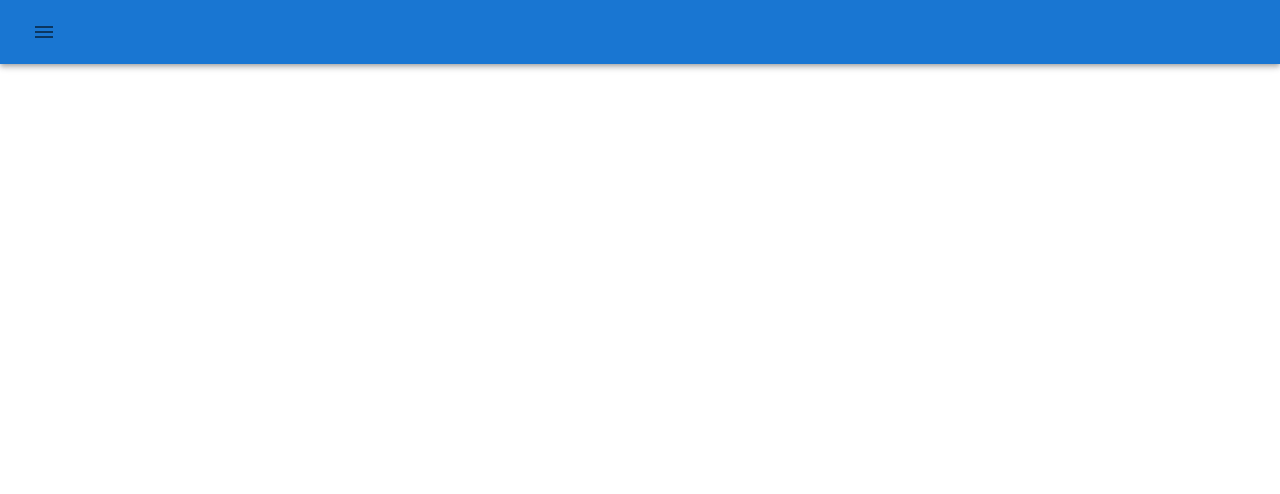
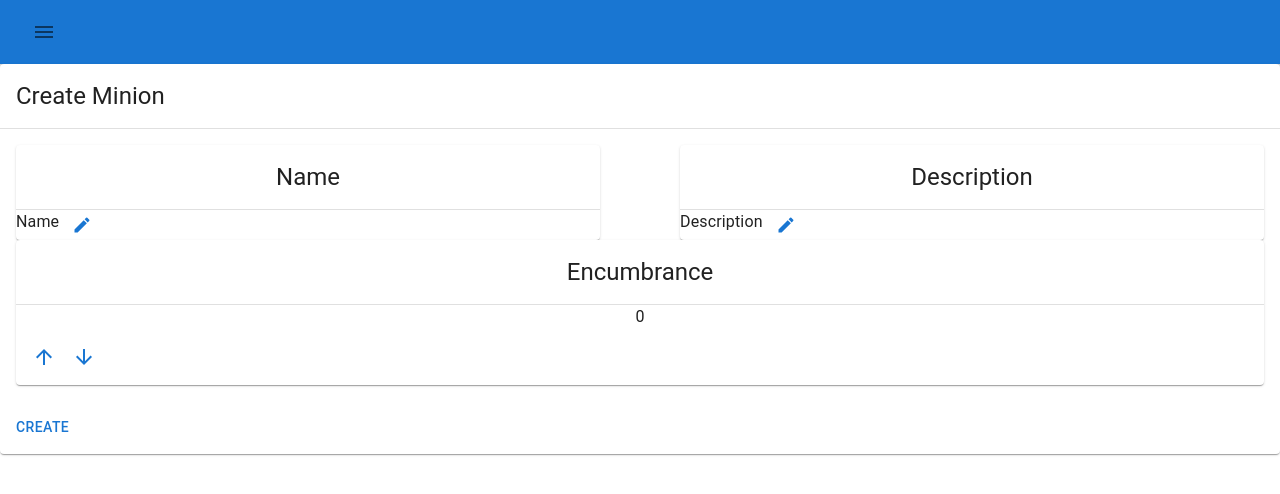
Before and after one commit to genraven1/genesys, a React (Create React App) app: page /equipment/armor/new in a window 1280 px wide. Before the commit this address had no page. Shown: the top 494 px of the page. Built offline with nearby package versions, Linux system fonts and the light colour scheme.

Commit message:
update Create Armor page

```diff
--- a/src/components/HomePage.tsx
+++ b/src/components/HomePage.tsx
@@ -7,11 +7,14 @@ import MinionTable from './npc/minion/MinionTable';
 import MinionView from './npc/minion/MinionView';
 import CreateMinion from './npc/minion/CreateMinion';
 import Minion from '../models/actor/Minion';
+import Armor from '../models/equipment/Armor';
+import CreateArmor from './equipment/CreateArmor';
 
 
 export default function MainPage() {
   const selectedTalent = useRef<Talent | null>(null);
   const selectedMinion = useRef<Minion | null>(null);
+  const selectedArmor = useRef<Armor | null>(null);
 
   return (
     <Routes>
@@ -19,6 +22,8 @@ export default function MainPage() {
       <Route path='/talents/new' element={<CreateTalent talent={selectedTalent.current} />} />
       <Route path='/npcs/minions' element={<MinionTable />} />
       <Route path='/npcs/minions/new' element={<CreateMinion minion={selectedMinion.current} />} />
+      {/* <Route path='/equipment/armor' element={<MinionTable />} /> */}
+      <Route path='/equipment/armor/new' element={<CreateArmor newArmor={selectedArmor.current} />} />
       <Route path='/npcs/minions/:id' element={<MinionView />} />
     </Routes>
   )
--- a/src/components/equipment/CreateArmor.tsx
+++ b/src/components/equipment/CreateArmor.tsx
@@ -1,3 +1,84 @@
-export default function CreateArmor() {
+import { Button, Card, CardActions, CardContent, CardHeader, Divider, Grid } from "@mui/material";
+import { FormEventHandler, useState } from "react";
+import { useNavigate } from "react-router-dom";
+import Armor, { DefaultArmor } from "../../models/equipment/Armor";
+import Equipment from "../../models/equipment/Equipment";
+import InlineTextField from "../input/TextField";
+import CreateEquipmentBox from "./EncumbraceBox";
 
+interface Props {
+    newArmor?: Armor | null
 }
+
+export default function CreateArmor(props: Props) {
+    const { newArmor } = props;
+    const [armor, setArmor] = useState(newArmor ?? DefaultArmor.create());
+    const [errors, setErrors] = useState({} as any);
+    let navigate = useNavigate();
+
+    const handleSubmit: FormEventHandler<HTMLFormElement> = (event) => {
+        event.preventDefault();
+        console.log(armor);
+        //ActorService.createMinion(armor);
+        //navigate('/actors/npcs/minions/' + armor.id);
+    }
+
+    const handleOnNameCommit = (value: string) => {
+        setArmor((prev_state) => ({
+            ...prev_state,
+            name: value,
+        }));
+    }
+
+    const handleOnDescriptionCommit = (value: string) => {
+        setArmor((prev_state) => ({
+            ...prev_state,
+            description: value,
+        }));
+    }
+
+    const updateArmourEquipment = (equipment: Equipment) => {
+        setArmor((prev_state) => ({
+            ...prev_state,
+            encumbrance: equipment.encumbrance,
+            price: equipment.price,
+        }));
+        return armor;
+    }
+
+    return (
+        <Card>
+            <CardHeader title={'Create Minion'} />
+            <Divider />
+            <form onSubmit={handleSubmit}>
+                <CardContent>
+                    <Grid container justifyContent={'center'}>
+                        <Grid container spacing={10}>
+                            <Grid item xs>
+                                <Card>
+                                    <CardHeader title={'Name'} style={{ textAlign: 'center' }} />
+                                    <Divider />
+                                    <InlineTextField defaultValue={'Name'} editable={true} onCommit={handleOnNameCommit} helperText={'Name'} placeholder={'Name'} errorText={''} />
+                                </Card>
+                            </Grid>
+                            <Grid item xs>
+                                <Card>
+                                    <CardHeader title={'Description'} style={{ textAlign: 'center' }} />
+                                    <Divider />
+                                    <InlineTextField defaultValue={'Description'} editable={true} onCommit={handleOnDescriptionCommit} helperText={'Description'} placeholder={'Description'} errorText={''} />
+                                </Card>
+                            </Grid>
+                        </Grid>
+                        <Divider />
+                        <Grid container spacing={10}>
+                            <CreateEquipmentBox newEquipment={armor} onEquipmentUpdate={updateArmourEquipment} />
+                        </Grid>
+                    </Grid>
+                </CardContent>
+                <CardActions>
+                    <Button color='primary' type='submit'>CREATE</Button>
+                </CardActions>
+            </form>
+        </Card>
+    )
+}
--- /dev/null
+++ b/src/components/equipment/EncumbraceBox.tsx
@@ -0,0 +1,56 @@
+import { Grid, Card, CardHeader, Divider, CardActions, Typography, Box } from "@mui/material";
+import { Fragment, useState } from "react";
+import Equipment, { DefaultEquipment } from "../../models/equipment/Equipment";
+import InputButtonGroup from "../input/InputButtonGroup";
+
+interface Props {
+    newEquipment: Equipment,
+    onEquipmentUpdate: (equipment: Equipment) => Equipment;
+}
+
+export default function CreateEquipmentBox(props: Props): JSX.Element {
+    const { newEquipment, onEquipmentUpdate } = props;
+    const [equipment, setEquipment] = useState<Equipment>(newEquipment ?? DefaultEquipment.create());
+
+    const handleEncumbranceDecrease = () => {
+        setEquipment((prev_state) => ({
+            ...prev_state,
+            encumbrance: equipment.encumbrance--,
+        }));
+        setEquipment(onEquipmentUpdate(equipment));
+    }
+
+    const handleEncumbranceIncrease = () => {
+        setEquipment((prev_state) => ({
+            ...prev_state,
+            encumbrance: equipment.encumbrance++,
+        }));
+        setEquipment(onEquipmentUpdate(equipment));
+        console.log(equipment)
+    }
+
+    return (
+        <Fragment>
+            <Grid item xs>
+                <Card>
+                    <CardHeader title={'Encumbrance'} style={{ textAlign: 'center' }} />
+                    <Divider />
+                    <Typography style={{ textAlign: 'center' }} >{newEquipment.encumbrance}</Typography>
+                    <CardActions>
+                        <InputButtonGroup onIncrease={handleEncumbranceIncrease} onDecrease={handleEncumbranceDecrease} />
+                    </CardActions>
+                </Card>
+            </Grid>
+            {/* <Grid item xs>
+                <Card>
+                    <CardHeader title={'Price'} style={{ textAlign: 'center' }} />
+                    <Divider />
+                    <Typography style={{ textAlign: 'center' }} >{newEquipment.price}</Typography>
+                    <CardActions>
+                        <InputButtonGroup onIncrease={handleEncumbranceIncrease} onDecrease={handleEncumbranceDecrease} />
+                    </CardActions>
+                </Card>
+            </Grid> */}
+        </Fragment>
+    )
+}
--- a/src/components/npc/WoundsBox.tsx
+++ b/src/components/npc/WoundsBox.tsx
@@ -3,12 +3,12 @@ import { useState } from "react";
 import { Wounds } from "../../models/actor/Actor";
 import InputButtonGroup from "../input/InputButtonGroup";
 
-interface CreateWoundsProps {
+interface Props {
     newWounds: Wounds,
     onWoundsUpdate: (wounds: Wounds) => Wounds;
 }
 
-export default function CreateWoundsBox(props: CreateWoundsProps): JSX.Element {
+export default function CreateWoundsBox(props: Props): JSX.Element {
     const { newWounds, onWoundsUpdate } = props;
     const [wounds, setWounds] = useState<Wounds>(newWounds);
 
--- /dev/null
+++ b/src/models/equipment/Armor.ts
@@ -0,0 +1,20 @@
+import Equipment from "./Equipment";
+
+export default interface Armor extends Equipment {
+    soak: number,
+    defense: number,
+}
+
+export class DefaultArmor {
+    static create(): Armor {
+        return {
+            id: '',
+            name: '',
+            encumbrance: 0,
+            description: '',
+            price: 0,
+            soak: 0,
+            defense: 0,
+        }
+    }
+}
--- a/src/models/equipment/Armor.tsx
+++ /dev/null
@@ -1,6 +0,0 @@
-import Equipment from "./Equipment";
-
-export default interface Armor extends Equipment {
-    soak: number,
-    defense: number,
-}
--- a/src/models/equipment/Equipment.ts
+++ b/src/models/equipment/Equipment.ts
@@ -5,3 +5,15 @@ export default interface Equipment {
     description: string,
     price: number
 }
+
+export class DefaultEquipment {
+    static create() {
+        return {
+            id: '',
+            name: '',
+            encumbrance: 0,
+            description: '',
+            price: 0
+        }
+    }
+}
```
